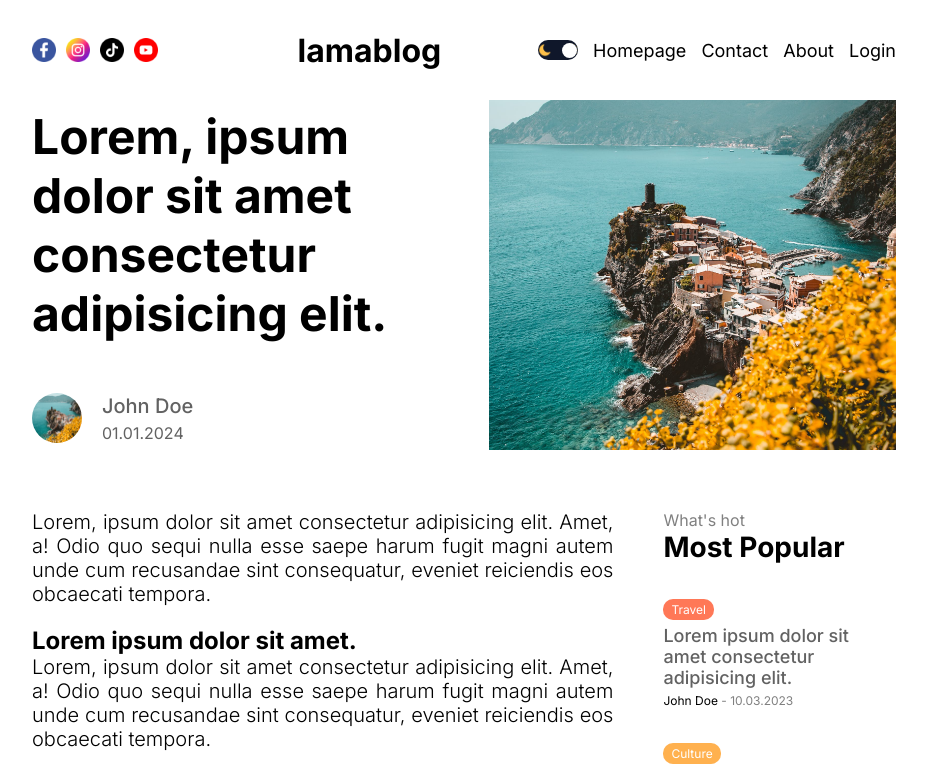
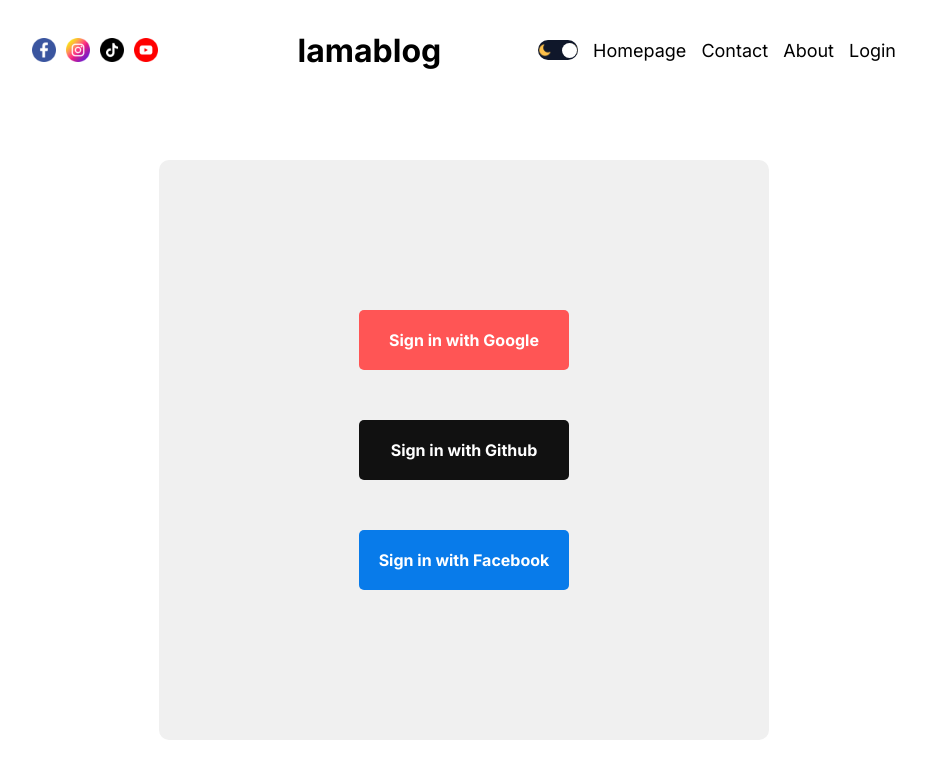
Before and after one commit to KwanJunEr/blogwebsite_nextjs_mongodb, a Next.js app: page /login in a window 1280 px wide. Shown: the top 770 px of the page, without its empty margins (176-1103 px from the left). Built offline with nearby package versions, Linux system fonts and the light colour scheme.

Commit message:
completed loginPage front-end design

```diff
--- a/app/[slug]/singlePage.module.css
+++ b/app/[slug]/singlePage.module.css
@@ -1,7 +1,3 @@
-.container{
-
-}
-
 .infoContainer{
     display: flex;
     align-items: center;
--- a/app/blog/blogPage.module.css
+++ b/app/blog/blogPage.module.css
@@ -1,7 +1,3 @@
-.container{
-
-}
-
 .title{
     background-color: coral;
     color:white;
--- /dev/null
+++ b/app/login/loginPage.module.css
@@ -0,0 +1,61 @@
+.container {
+  display: flex;
+  align-items: center;
+  justify-content: center;
+  margin-top: 60px;
+}
+
+.wrapper {
+  background-color: var(--softBg);
+  padding: 150px 200px;
+  display: flex;
+  flex-direction: column;
+  gap: 50px;
+  border-radius: 10px;
+}
+
+.socialButton {
+  padding: 20px;
+  border-radius: 5px;
+  border: none;
+  color: white;
+  font-weight: bold;
+  cursor: pointer;
+  display: flex;
+  align-items: center;
+  justify-content: center;
+}
+
+.socialButton:first-child {
+  background-color: #ff5555;
+}
+
+.socialButton:nth-child(2) {
+  background-color: #111;
+}
+
+.socialButton:nth-child(3) {
+  background-color: #087bea;
+}
+
+/*In your code, the
+.socialButton elements are siblings (children of the .wrapper parent).
+Their shared class does not interfere with nth-child, which is designed
+to apply styles based on their order.*/
+
+@media screen and (max-width:768px){
+    .wrapper{
+        padding:50px 100px;
+    }
+}
+
+@media screen and (max-width:640px){
+    .wrapper{
+        padding:30px
+    }
+
+    .socialButton{
+        font-weight: 400;
+        font-size: 14px;
+    }
+}
--- /dev/null
+++ b/app/login/page.jsx
@@ -0,0 +1,16 @@
+import React from "react";
+import styles from "./loginPage.module.css";
+
+const LoginPage = () => {
+  return (
+    <div className={styles.container}>
+      <div className={styles.wrapper}>
+        <div className={styles.socialButton}>Sign in with Google</div>
+        <div className={styles.socialButton}>Sign in with Github</div>
+        <div className={styles.socialButton}>Sign in with Facebook</div>
+      </div>
+    </div>
+  );
+};
+
+export default LoginPage;
```
